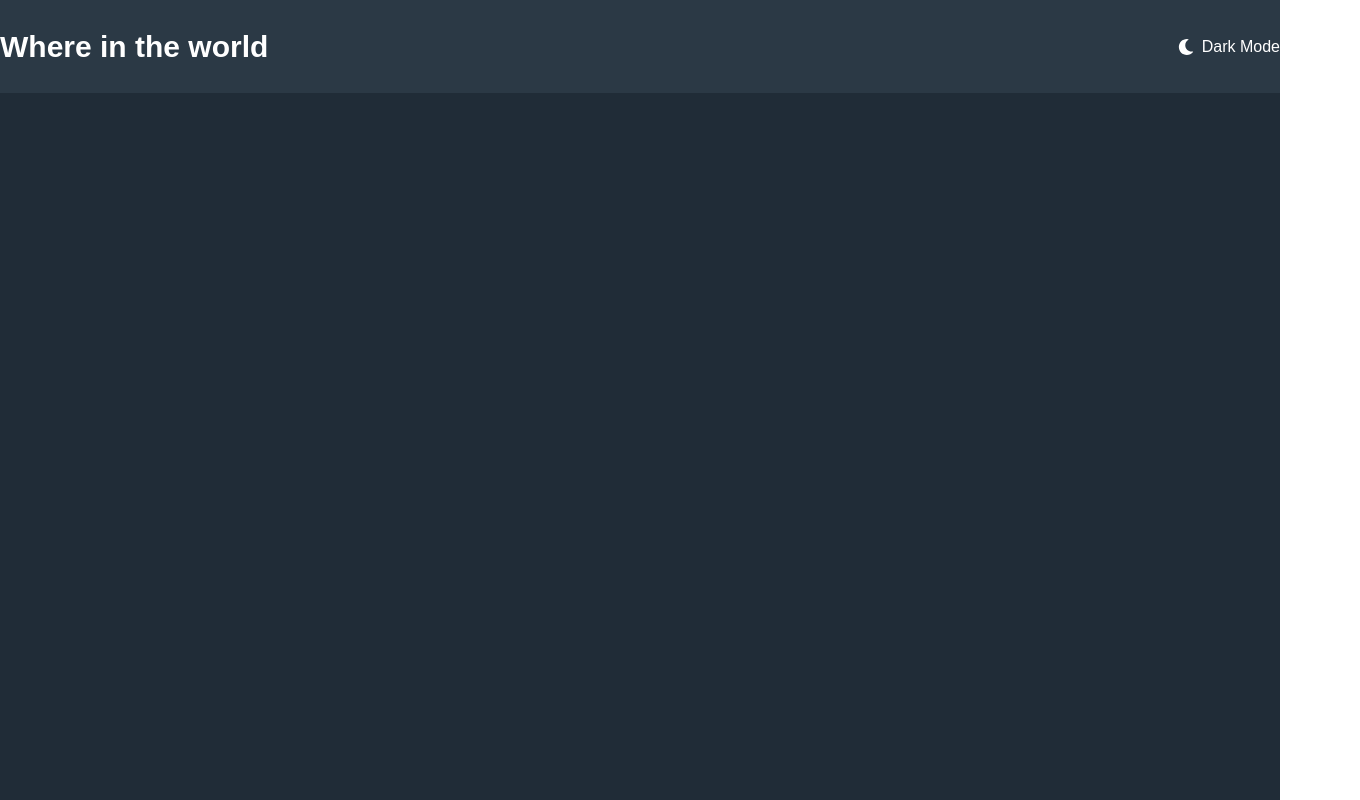
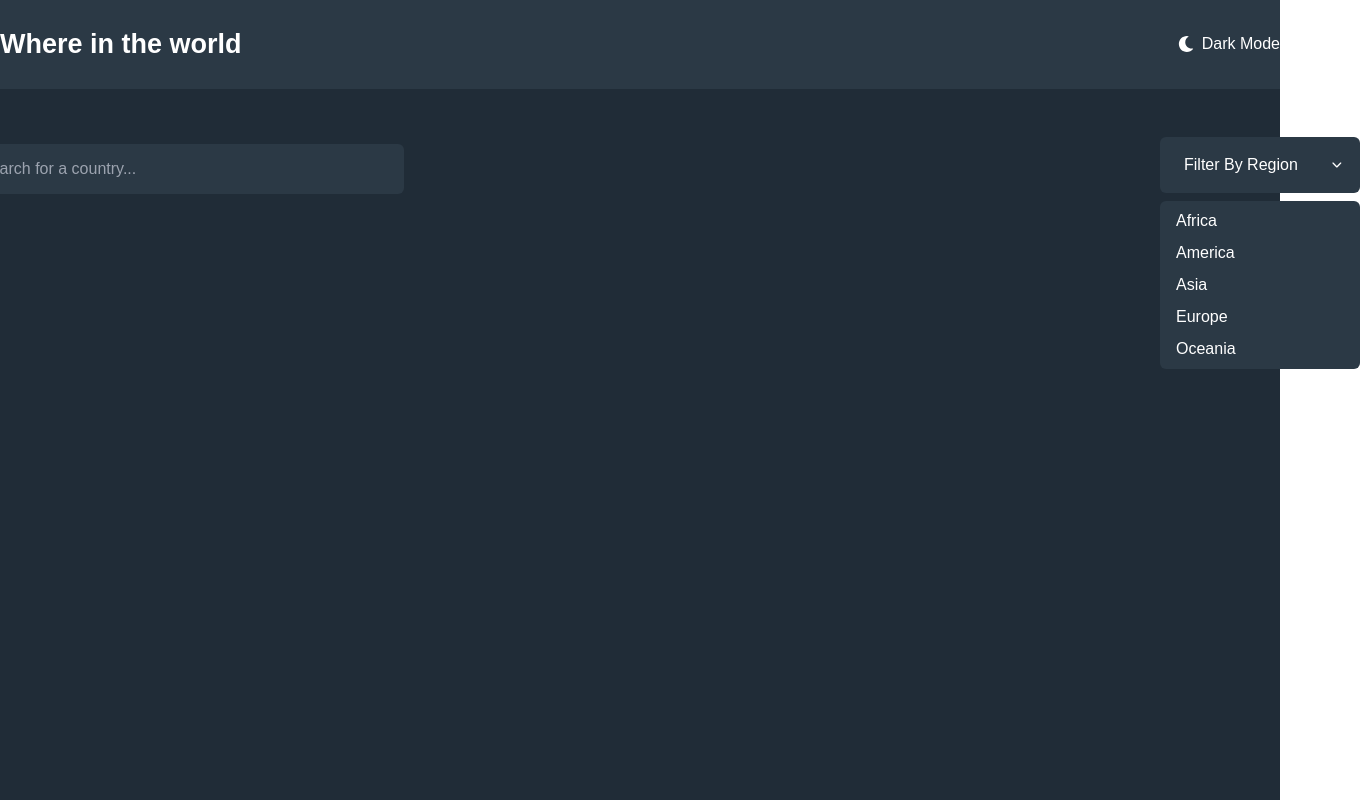
Before and after one commit to SuayipEmre/react-rest-countries, a React (Vite) app: page / in a window 1280 px wide. Shown: the whole page, 1360 px wide, since content can reach past the window. Built offline with nearby package versions, Linux system fonts and the light colour scheme.

Commit message:
design search input and select region

```diff
--- a/package.json
+++ b/package.json
@@ -11,6 +11,7 @@
   },
   "dependencies": {
     "@reduxjs/toolkit": "^2.0.1",
+    "classnames": "^2.5.1",
     "react": "^18.2.0",
     "react-dom": "^18.2.0",
     "react-icons": "^4.12.0",
--- a/src/App.jsx
+++ b/src/App.jsx
@@ -1,24 +1,14 @@
 import { useEffect } from "react"
 import MainLayout from "./layouts/mainLayout"
 import { usePrefered, useTheme } from "./store/features/theme/hooks"
-import { setTheme } from "./store/features/theme/actions"
 import Header from "./components/header"
-
-
+import { IoIosSearch } from "react-icons/io";
+import { IoIosArrowDown } from "react-icons/io";
+import FilterAndSearch from "./components/filterAndSearch";
 function App() {
 
   const theme = useTheme()
   const preferedTheme = usePrefered()
-
-  const handleSetTheme = () => {
-    if (preferedTheme == 'darkTheme') {
-
-      return setTheme('lightTheme')
-    }
-
-    setTheme('darkTheme')
-
-  }
 
   useEffect(() => {
     document.documentElement.style.setProperty('--primary', theme[preferedTheme].primary)
@@ -32,6 +22,7 @@ function App() {
       <Header />
       <MainLayout>
 
+       <FilterAndSearch />
       </MainLayout>
 
     </div>
--- /dev/null
+++ b/src/components/customSelect/index.jsx
@@ -0,0 +1,9 @@
+import React from 'react'
+
+const CustomSelect = () => {
+  return (
+    <div>CustomSelect</div>
+  )
+}
+
+export default CustomSelect
--- /dev/null
+++ b/src/components/filterAndSearch/constant.js
@@ -0,0 +1,24 @@
+
+
+export const regions = [
+    {
+        id : 1,
+        region : 'Africa'
+    },
+    {
+        id : 2,
+        region : 'America'
+    },
+    {
+        id : 3,
+        region : 'Asia'
+    },
+    {
+        id : 4,
+        region : 'Europe'
+    },
+    {
+        id : 5,
+        region : 'Oceania'
+    },
+]
--- /dev/null
+++ b/src/components/filterAndSearch/index.jsx
@@ -0,0 +1,41 @@
+import React, { useState } from 'react'
+import { IoIosArrowDown } from 'react-icons/io'
+import Search from './search'
+import { regions } from './constant'
+import classNames from 'classnames'
+
+const FilterAndSearch = () => {
+
+    const [isSelectVisible, setIsSelectVisible] = useState(true)
+
+    return (
+        <div className="flex items-center justify-between mt-12">
+
+            <Search />
+
+            <div className=" w-[200px] relative  ">
+
+                <div className="flex items-center gap-2 mb-2 bg-secondary px-4 py-4 rounded-md cursor-pointer" onClick={() => setIsSelectVisible(!isSelectVisible)}>
+                    <p className="w-full px-2">Filter By Region</p>
+                    <IoIosArrowDown />
+                </div>
+
+                <div className={classNames('bg-secondary px-4  hidden rounded-md',{
+                    ' !block !absolute !right-0 !left-0 ' : isSelectVisible
+                })}>
+                    {
+                        regions.map(item => (
+                            <div key={item.id} className='my-2 cursor-pointer'>{item.region}</div>
+                        ))
+                    }
+
+                </div>
+
+
+            </div>
+
+        </div>
+    )
+}
+
+export default FilterAndSearch
--- /dev/null
+++ b/src/components/filterAndSearch/search/index.jsx
@@ -0,0 +1,13 @@
+import React from 'react'
+import { IoIosSearch } from 'react-icons/io'
+
+const Search = () => {
+  return (
+    <div className="bg-secondary flex items-center gap-4 px-6  rounded-md">
+      <IoIosSearch size={20} />
+      <input type="text" className="bg-transparent outline-none border-none none w-[400px] h-[50px] font-light" placeholder="Search for a country... " />
+    </div>
+  )
+}
+
+export default Search
--- a/src/components/header/index.jsx
+++ b/src/components/header/index.jsx
@@ -12,7 +12,6 @@ const Header = () => {
 
           return setTheme('lightTheme')
         }
-
         setTheme('darkTheme')
 
       }
@@ -20,7 +19,7 @@ const Header = () => {
         <div className='bg-secondary py-6 flex items-center justify-center w-full'>
 
             <div className='w-[1440px] px-4 lg:px-0 flex items-center justify-between '>
-                <h1 className='font-[600]  lg:font-extrabold lg:text-[30px]'>Where in the world</h1>
+                <h1 className='font-[600]  lg:font-extrabold lg:text-[27px]'>Where in the world</h1>
                 <div className='flex items-center gap-2' onClick={handleSetTheme}>
                     {
                         preferedTheme == 'darkTheme' ?
--- a/src/layouts/mainLayout.jsx
+++ b/src/layouts/mainLayout.jsx
@@ -2,7 +2,7 @@ import React from 'react'
 
 const MainLayout = ({children}) => {
   return (
-    <div className='w-[375px] lg:w-[1440px] '>
+    <div className='w-[375px] lg:w-[1440px]  '>
         {
             children
         }
```
Also changed, not shown: 1 other file (tests, documents, lock files or other folders).
